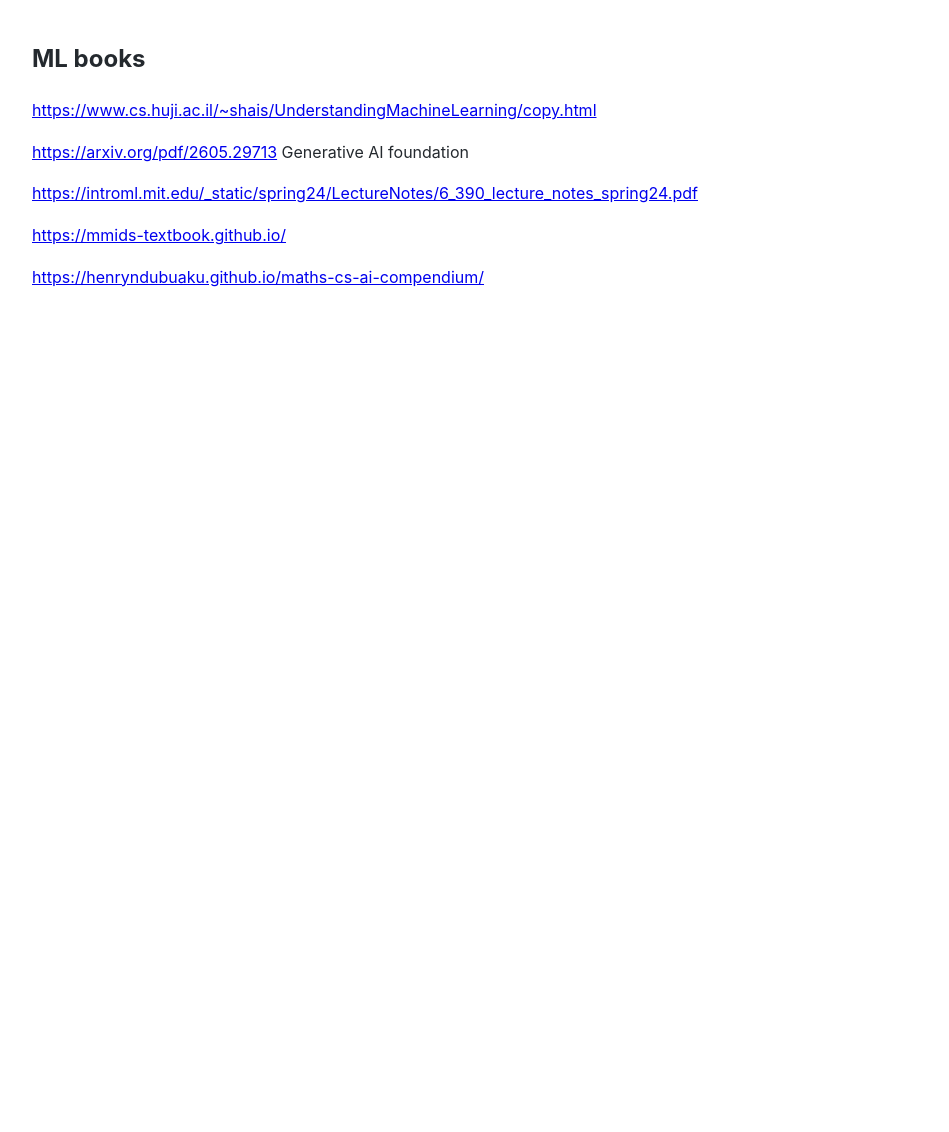
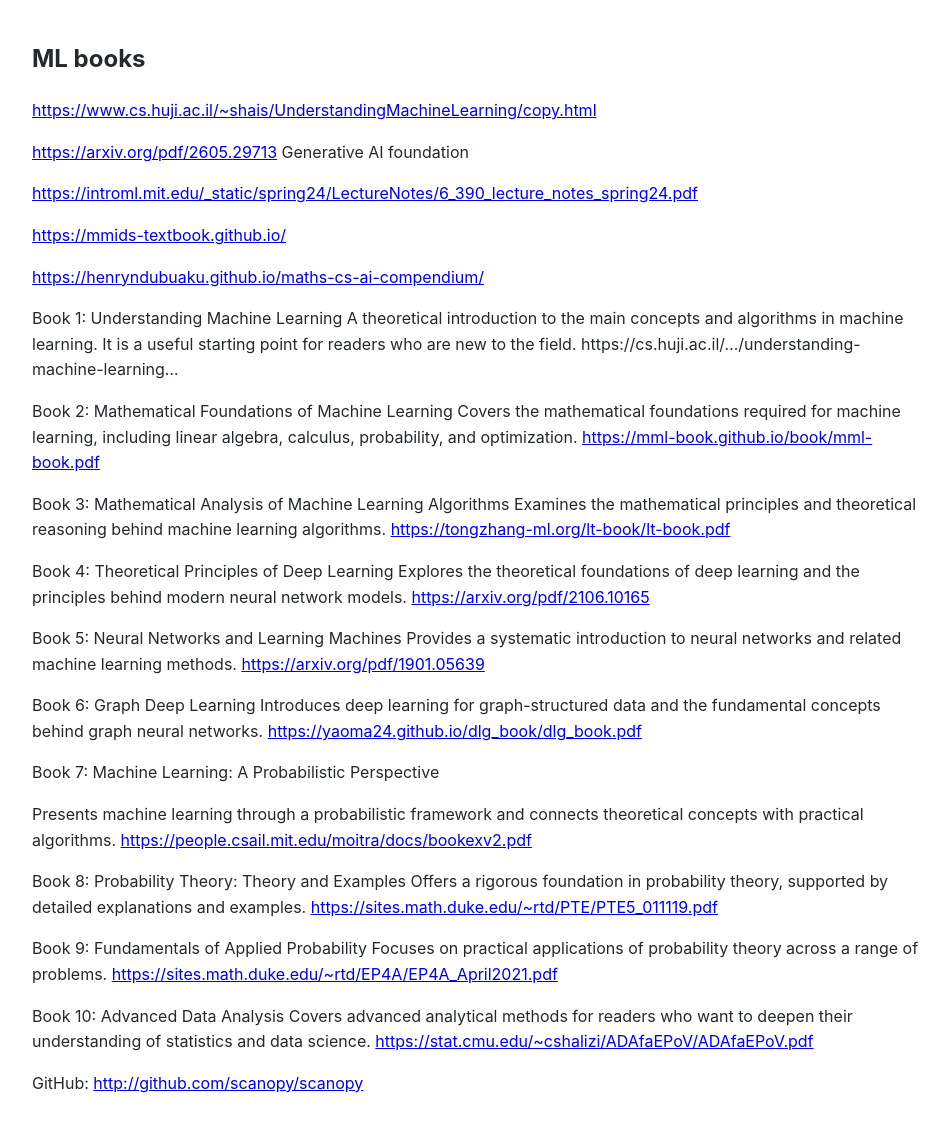
Before and after one commit to Michael-Lubinsky/michael-lubinsky.github.com, a Jekyll site: the page built from ml/ml_books.md, in a window 1280 px wide. Shown: the whole page, without its empty margins (158-1107 px from the left). Built offline with Jekyll 4.4.1, drawn with Linux system fonts in a browser that asks for light colours; our own code applies the rules of GitHub Pages for plain Markdown files; before the commit the page ends 900 px from its top, so only the background shows below that.

Commit message:
Update ml_books.md

```diff
--- a/ml/ml_books.md
+++ b/ml/ml_books.md
@@ -8,3 +8,49 @@
 <https://mmids-textbook.github.io/>
 
 <https://henryndubuaku.github.io/maths-cs-ai-compendium/>
+
+
+Book 1: Understanding Machine Learning
+A theoretical introduction to the main concepts and algorithms in machine learning. It is a useful starting point for readers who are new to the field.
+https://cs.huji.ac.il/.../understanding-machine-learning...
+
+Book 2: Mathematical Foundations of Machine Learning
+Covers the mathematical foundations required for machine learning, including linear algebra, calculus, probability, and optimization.
+<https://mml-book.github.io/book/mml-book.pdf>
+
+Book 3: Mathematical Analysis of Machine Learning Algorithms
+Examines the mathematical principles and theoretical reasoning behind machine learning algorithms.
+<https://tongzhang-ml.org/lt-book/lt-book.pdf>
+
+Book 4: Theoretical Principles of Deep Learning
+Explores the theoretical foundations of deep learning and the principles behind modern neural network models.
+<https://arxiv.org/pdf/2106.10165>
+
+Book 5: Neural Networks and Learning Machines
+Provides a systematic introduction to neural networks and related machine learning methods.
+<https://arxiv.org/pdf/1901.05639>
+
+Book 6: Graph Deep Learning
+Introduces deep learning for graph-structured data and the fundamental concepts behind graph neural networks.
+<https://yaoma24.github.io/dlg_book/dlg_book.pdf>
+
+Book 7: Machine Learning: A Probabilistic Perspective
+
+Presents machine learning through a probabilistic framework and connects theoretical concepts with practical algorithms.
+<https://people.csail.mit.edu/moitra/docs/bookexv2.pdf>
+
+Book 8: Probability Theory: Theory and Examples
+Offers a rigorous foundation in probability theory, supported by detailed explanations and examples.
+<https://sites.math.duke.edu/~rtd/PTE/PTE5_011119.pdf>
+
+Book 9: Fundamentals of Applied Probability
+Focuses on practical applications of probability theory across a range of problems.
+<https://sites.math.duke.edu/~rtd/EP4A/EP4A_April2021.pdf>
+
+Book 10: Advanced Data Analysis
+Covers advanced analytical methods for readers who want to deepen their understanding of statistics and data science.
+<https://stat.cmu.edu/~cshalizi/ADAfaEPoV/ADAfaEPoV.pdf>
+
+
+GitHub:
+<http://github.com/scanopy/scanopy>
```
